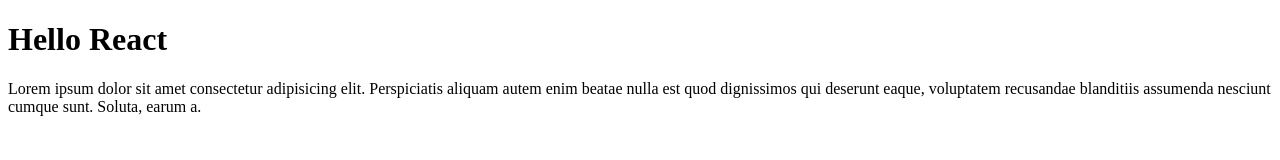
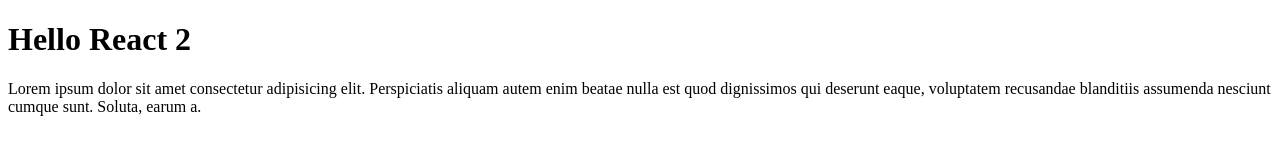
Before and after one commit to Lihobabina/react, a React (Create React App) app: page / in a window 1280 px wide. Shown: the top 160 px of the page. Built offline with nearby package versions, Linux system fonts and the light colour scheme.

Commit message:
add component =>

```diff
--- a/src/index.tsx
+++ b/src/index.tsx
@@ -1,26 +1,10 @@
 import React from 'react'
 import ReactDOM from 'react-dom/client'
 
-// no jsx
-// const title = React.createElement('h1', { id: 'title' }, 'Hello react')
-
-// with jsx
-// const title = <h1 id="title">Yo</h1>
-
-// const content = (
-//     <div>
-//         <ul>
-//             <li>Item 1</li>
-//             <li>Item 2</li>
-//         </ul>
-//         <p>hello </p>
-//     </div>
-// )
-
-function App() {
+const App = () => {
     return (
         <div>
-            <h1>Hello React</h1>
+            <h1>Hello React 2</h1>
             <p>
                 Lorem ipsum dolor sit amet consectetur adipisicing elit.
                 Perspiciatis aliquam autem enim beatae nulla est quod
```
